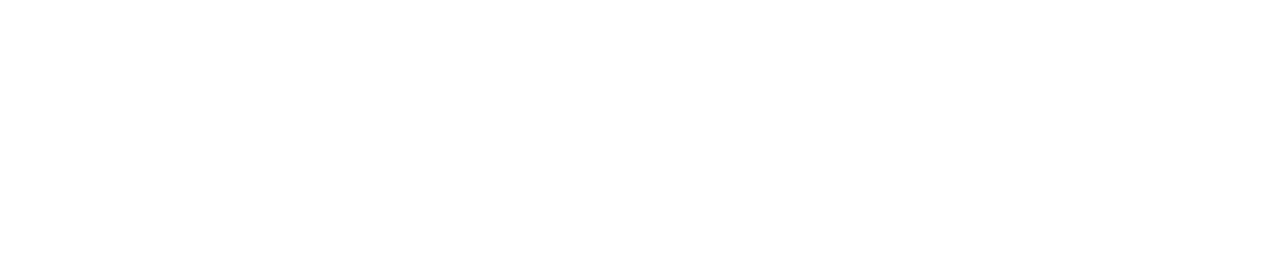
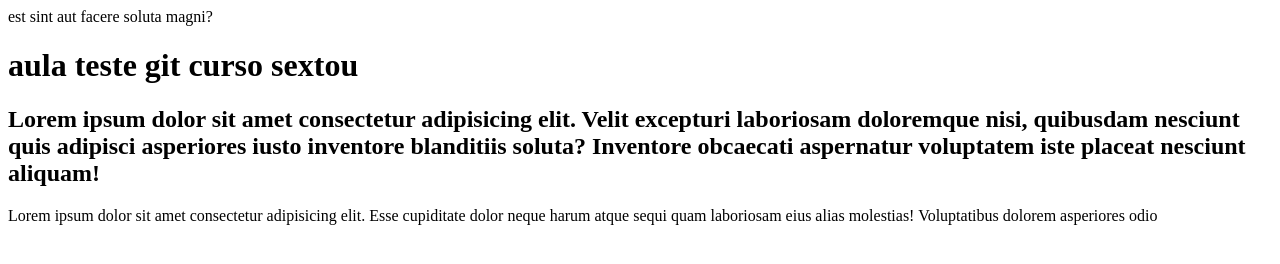
Before and after one commit to saviocunhaa/AulaGitTeste, a plain HTML site: page index.html in a window 1280 px wide. Drawn offline with Linux system fonts and the light colour scheme.

Commit message:
adicionar texto no corpo principal do site

```diff
--- a/index.html
+++ b/index.html
@@ -7,6 +7,12 @@
     <title>aula 01 git</title>
 </head>
 <body>
+   est sint aut facere soluta magni?</p>
+</body>
 
-</body>
+    <h1>aula teste git curso sextou</h1>
+
+    <h2>Lorem ipsum dolor sit amet consectetur adipisicing elit. Velit excepturi laboriosam doloremque nisi, quibusdam nesciunt quis adipisci asperiores iusto inventore blanditiis soluta? Inventore obcaecati aspernatur voluptatem iste placeat nesciunt aliquam!</h2>
+
+    <p>Lorem ipsum dolor sit amet consectetur adipisicing elit. Esse cupiditate dolor neque harum atque sequi quam laboriosam eius alias molestias! Voluptatibus dolorem asperiores odio
 </html>
```
